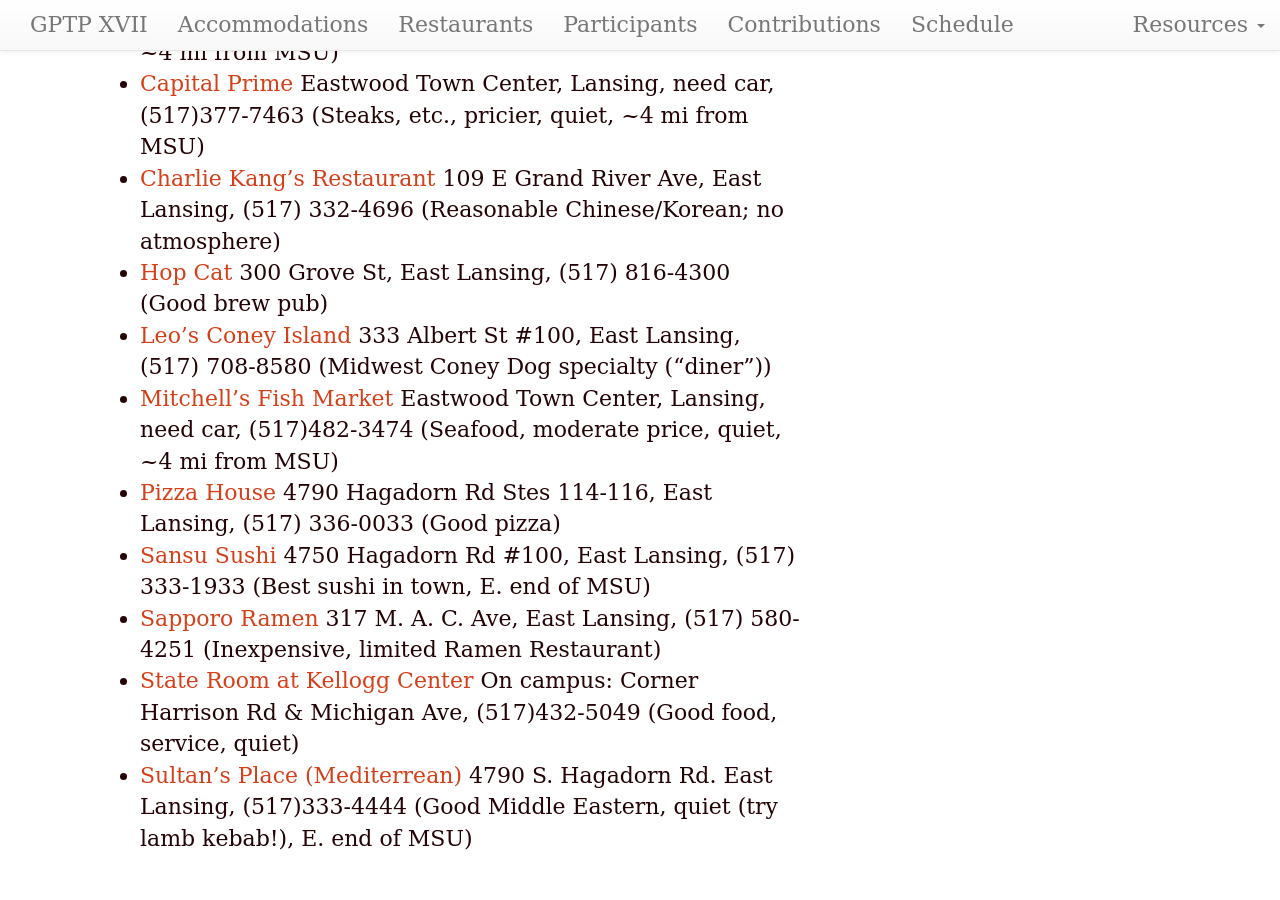
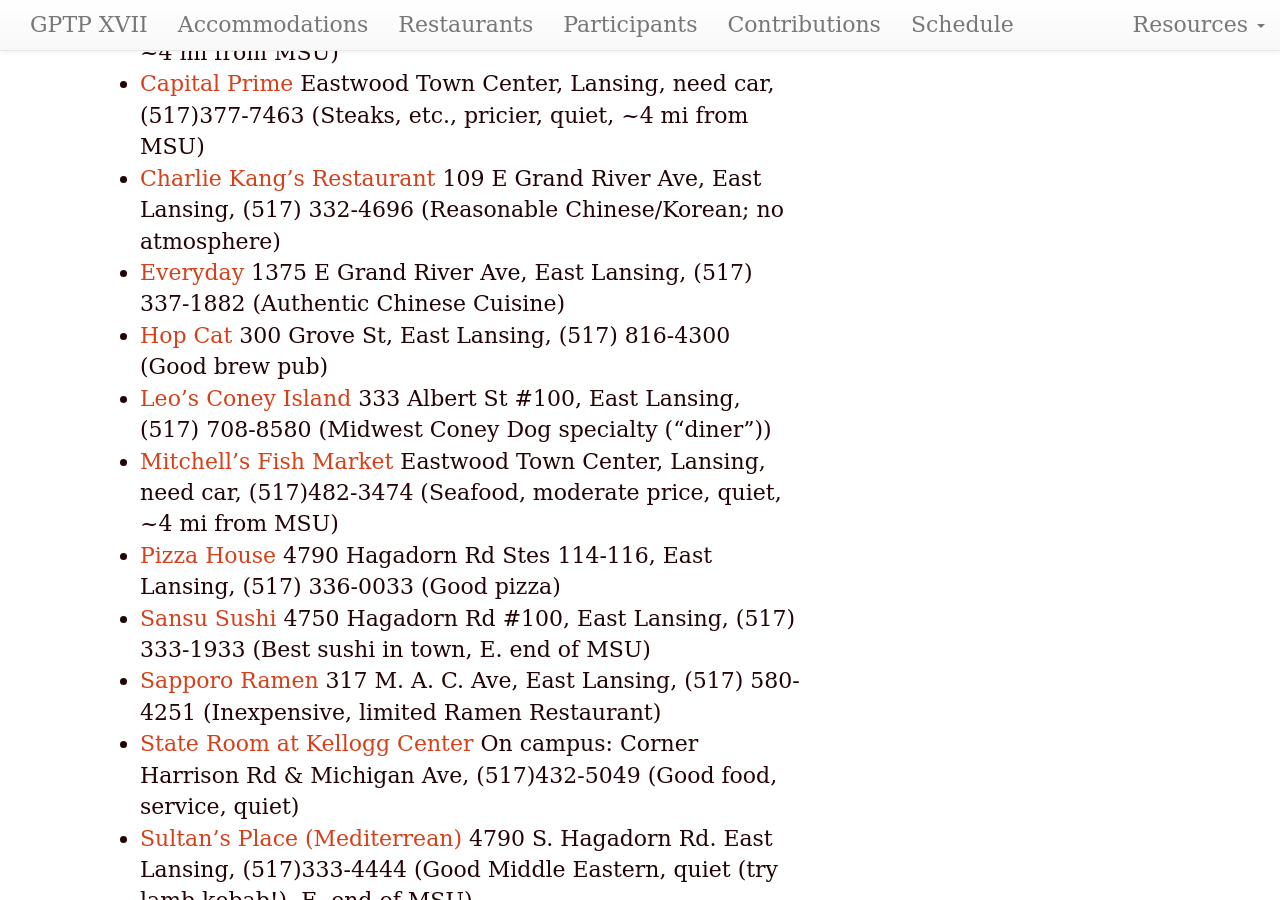
Before and after one commit to GPTP-workshop/gptp-workshop.github.io, a Jekyll site: the page built from restaurants.md, in a window 1280 px wide and 900 px high, scrolled down 615 px. Built offline with Jekyll 4.4.1, drawn with Linux system fonts in a browser that asks for light colours; our own code applies the rules of GitHub Pages for plain Markdown files.

Commit message:
Update restaurants.md

```diff
--- a/restaurants.md
+++ b/restaurants.md
@@ -18,6 +18,7 @@ dates: "May 16-19, 2019"
 - [Bravo! Cucina Italiana](https://bravoitalian.com/lansing.html) Eastwood Town Center, Lansing, need car, (517)485-3779 (Italian, moderate price, quiet. ~4 mi from MSU)
 - [Capital Prime](http://capitalprimelansing.com/) Eastwood Town Center, Lansing, need car, (517)377-7463 (Steaks, etc., pricier, quiet, ~4 mi from MSU)
 - [Charlie Kang's Restaurant](http://charliekangs.com/) 109 E Grand River Ave, East Lansing, (517) 332-4696 (Reasonable Chinese/Korean; no atmosphere)
+- [Everyday](https://www.facebook.com/pages/Everyday-Restaurant/185849138099647) 1375 E Grand River Ave, East Lansing, (517) 337-1882 (Authentic Chinese Cuisine)
 - [Hop Cat](https://hopcat.com/east-lansing) 300 Grove St, East Lansing, (517) 816-4300 (Good brew pub)
 - [Leo's Coney Island](http://www.leosmsu.com/) 333 Albert St #100, East Lansing, (517) 708-8580 (Midwest Coney Dog specialty ("diner"))
 - [Mitchell's Fish Market](http://www.mitchellsfishmarket.com/locations/lansing-eastwood/#) Eastwood Town Center, Lansing, need car, (517)482-3474 (Seafood, moderate price, quiet, ~4 mi from MSU)
@@ -30,8 +31,6 @@ dates: "May 16-19, 2019"
 
 
 
-
-
 ### Local Cafes
 
 - [Chapelure](https://www.facebook.com/chapelurepastry/) 4750 S. Hagadorn Rd. East Lansing, (517) 333-7172 (European bakery, good coffee, .5 mi E of E end of MSU)
```
